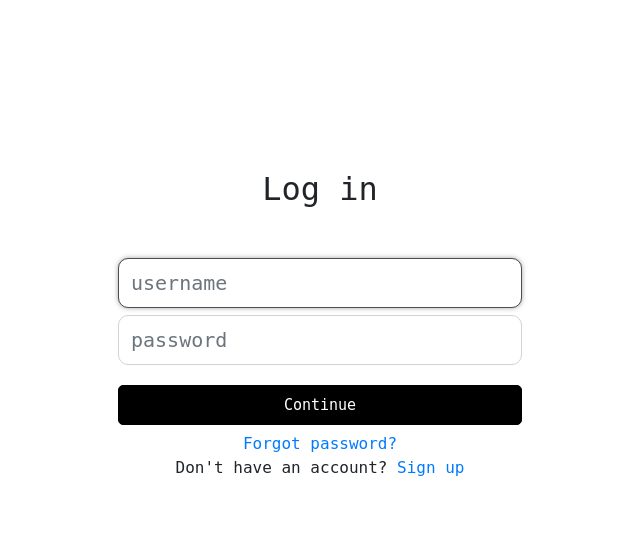
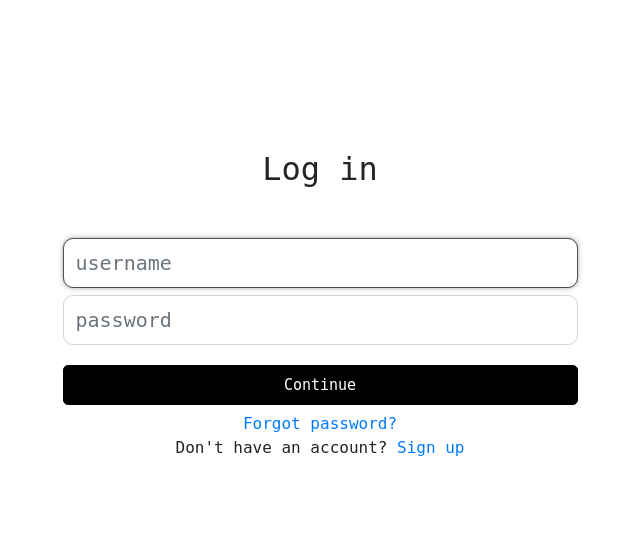
Before and after one commit to rs31113/ADVANOTE, a Django app: page / in a window 1280 px wide. Shown: the top 549 px of the page, without its empty margins (320-960 px from the left). Run offline with Django 4.2, Linux system fonts and the light colour scheme; some libraries are stand-ins or nearby versions.

Commit message:
update authorization.css

```diff
--- a/advanote/static/css/authorization.css
+++ b/advanote/static/css/authorization.css
@@ -1,9 +1,10 @@
 .login-form,
 .reset-form {
-    width: 40%;
+    width: 50%;
     height: 50%;
+    min-width: 300px;
     margin: auto;
-    margin-top: 150px;
+    margin-top: 130px;
     margin-bottom: 100px;
     background-color: white;
     align-items: center;
@@ -28,8 +29,9 @@
 }
 
 .signup-form {
-    width: 40%;
+    width: 50%;
     height: 50%;
+    min-width: 300px;
     margin: auto;
     margin-top: 100px;
     margin-bottom: 100px;
@@ -61,6 +63,7 @@
 .logo {
     display: block;
     margin: auto;
+    margin-bottom: 20px;
     width: 64px;
     height: 64px;
 }
```
